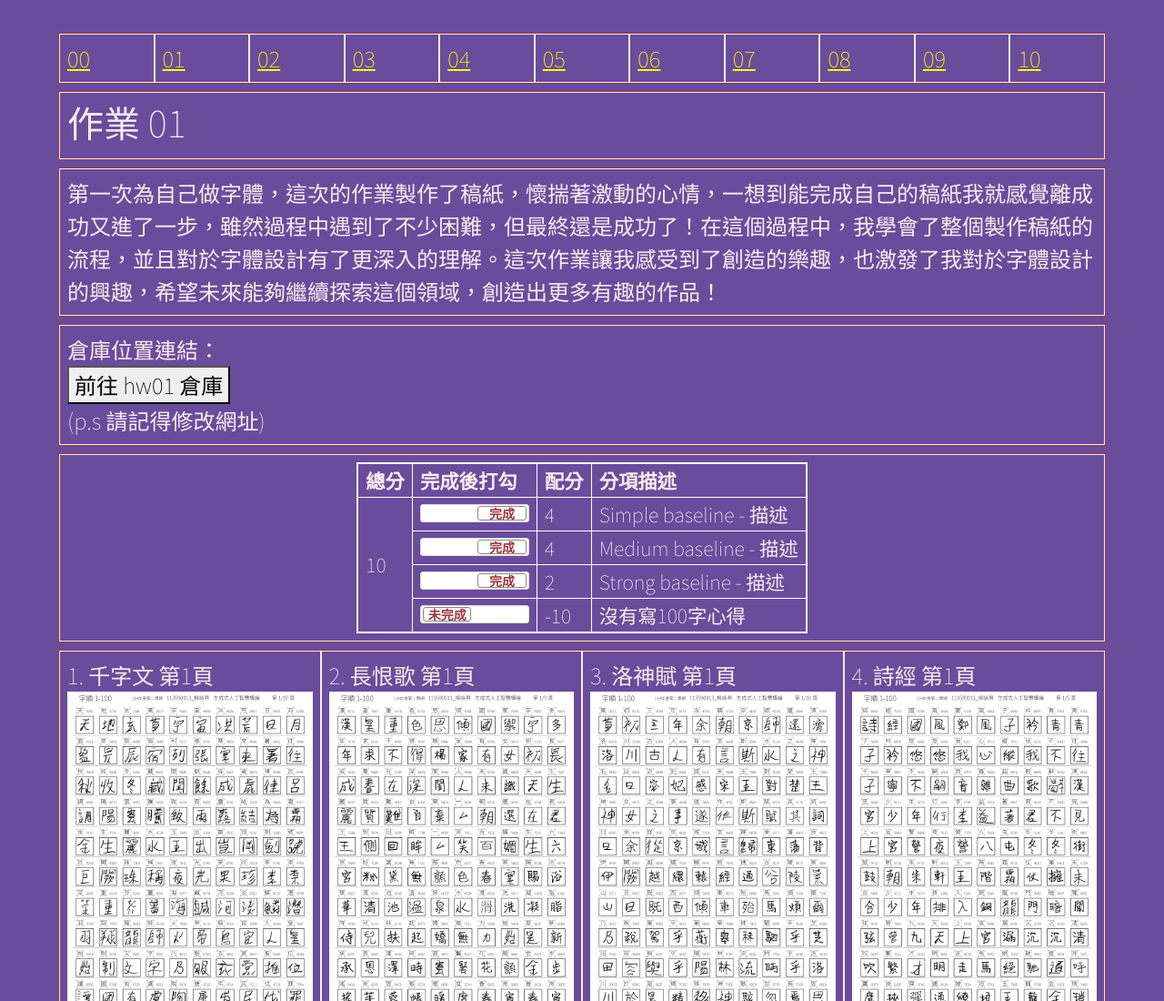
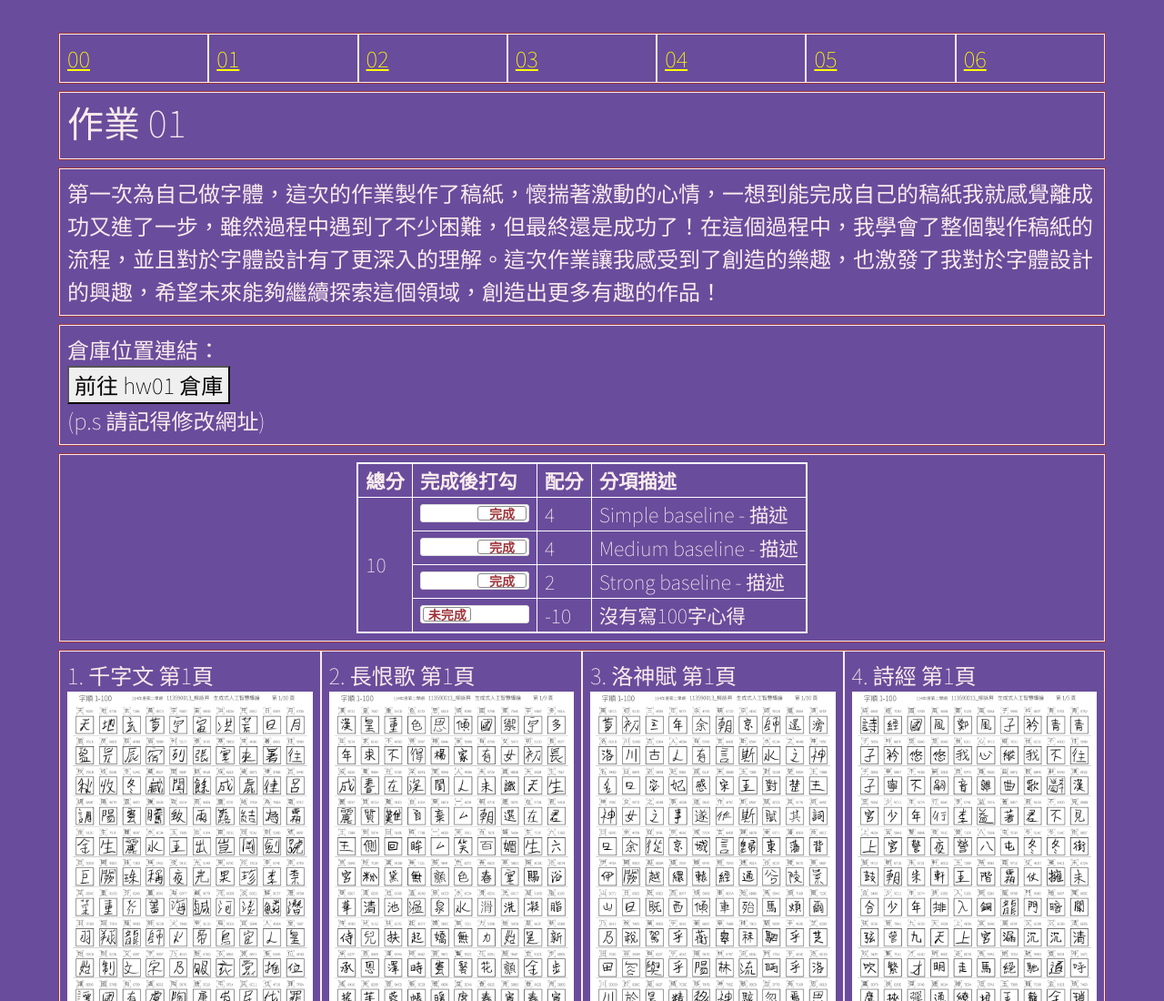
Before and after one commit to opblackyo/ai2026s, a plain HTML site: page hw01/index.html in a window 1280 px wide. Shown: the top 1100 px of the page at 91% size. Drawn offline with nearby package versions, Linux system fonts and the light colour scheme; a web font is replaced by a local one.

Commit message:
Update index.html

```diff
--- a/hw01/index.html
+++ b/hw01/index.html
@@ -141,10 +141,6 @@
     <div class="col twenty"><a href="../hw04/index.html">04</a></div>
     <div class="col twenty"><a href="../hw05/index.html">05</a></div>
     <div class="col twenty"><a href="../hw06/index.html">06</a></div>
-    <div class="col twenty"><a href="../hw06/index.html">07</a></div>
-    <div class="col twenty"><a href="../hw06/index.html">08</a></div>
-    <div class="col twenty"><a href="../hw06/index.html">09</a></div>
-    <div class="col twenty"><a href="../hw06/index.html">10</a></div>
   </div>
 
   <!-- ------------------------------------------------>
```
